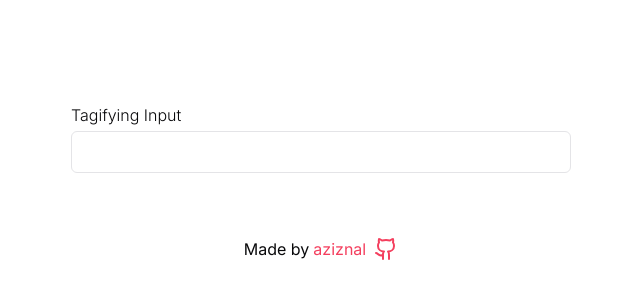
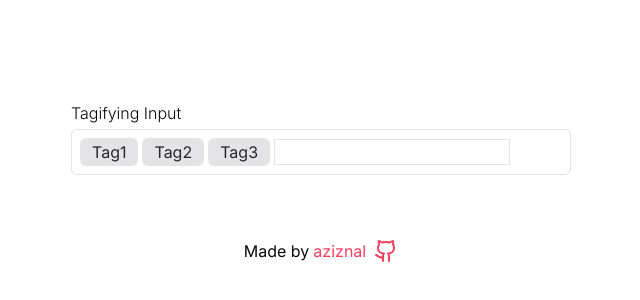
Before and after one commit to aziznal/tagifying-input, a Next.js app: page / in a window 1280 px wide. Shown: the part 218-518 px from the top of the page, without its empty margins (319-959 px from the left). Built offline with nearby package versions, Linux system fonts and the light colour scheme.

Commit message:
add navigation and deleting tags with backspace

```diff
--- a/app/page.tsx
+++ b/app/page.tsx
@@ -8,7 +8,9 @@ export default function Home() {
       <div className="flex flex-col justify-center w-full max-w-[500px] gap-1">
         <label className="font-light">Tagifying Input</label>
 
-        <TagifyingInput />
+        <TagifyingInput
+          initialValue={["Tag1", "Tag2", "Tag3"]}
+        />
       </div>
 
       <div className="text-center w-full mt-16 flex flex-wrap gap-1 items-center justify-center">
--- a/components/TagifyingInput/index.tsx
+++ b/components/TagifyingInput/index.tsx
@@ -2,7 +2,7 @@
 
 import { cn } from "@/lib/utils";
 import { LucideX } from "lucide-react";
-import { useRef, useState } from "react";
+import { Fragment, useEffect, useRef, useState } from "react";
 
 // TODO: make component optionally controllable (value, onValueChange)
 // TODO: move between tags with arrow keys (how to handle this on mobile?)
@@ -29,6 +29,9 @@ export const TagifyingInput = ({
   const [tags, setTags] = useState<string[]>(initialValue ?? []);
 
   const inputRef = useRef<HTMLInputElement>(null);
+  const [focusedTagIndex, setFocusedTagIndex] = useState<number>(
+    initialValue?.length ?? 0,
+  );
 
   const onRawInputChange = (value: string) => {
     if (value.length < 2) return;
@@ -36,10 +39,16 @@ export const TagifyingInput = ({
     if (value.at(-1) === (tagSeparator ?? DEFAULT_TAG_SEPARATOR)) {
       const newTagText = value.slice(0, value.length - 1);
 
-      setTags((tags) => [...tags, newTagText]);
+      setTags((tags) => tags.toSpliced(focusedTagIndex, 0, newTagText));
+
+      setFocusedTagIndex((i) => i + 1);
 
       if (inputRef.current) {
         inputRef.current.value = "";
+
+        setTimeout(() => {
+          inputRef.current?.focus();
+        }, 0);
       }
     }
   };
@@ -48,22 +57,83 @@ export const TagifyingInput = ({
     setTags((tags) => tags.toSpliced(tagIndex, 1));
   };
 
+  const removeLastTag = () => {
+    removeTagAtIndex(tags.length - 1);
+    setFocusedTagIndex((i) => Math.max(0, i - 1));
+  };
+
+  // cursor moves outside right edge of input
+  const moveToNextTag = () => {
+    if (focusedTagIndex >= tags.length) return;
+    setFocusedTagIndex((i) => Math.min(i + 1, tags.length - 1));
+  };
+
+  // cursor moves outside left edge of input
+  const moveToPrevTag = () => {
+    if (focusedTagIndex <= 0) return;
+    setFocusedTagIndex((i) => Math.max(0, i - 1));
+  };
+
+  // Cursor & Focus change
+  useEffect(() => {
+    if (!inputRef.current) return;
+
+    const handleCursorChange = (event: KeyboardEvent) => {
+      if (event.key === "ArrowRight") moveToNextTag();
+
+      if (event.key === "ArrowLeft") moveToPrevTag();
+
+      if (event.key === "Backspace") removeLastTag();
+
+      setTimeout(() => {
+        inputRef.current?.focus();
+      });
+    };
+
+    inputRef.current.addEventListener("keydown", handleCursorChange);
+
+    return () => {
+      inputRef.current?.removeEventListener("keydown", handleCursorChange);
+    };
+  }, [focusedTagIndex]);
+
+  const elements = {
+    tags: tags.map((tag, i) => (
+      <Tag key={i} text={tag} onRemoved={() => removeTagAtIndex(i)} />
+    )),
+    input: (
+      <input
+        className={cn("bg-transparent outline-none border")}
+        onChange={(event) => onRawInputChange(event.target.value)}
+        ref={inputRef}
+      />
+    ),
+  };
+
   return (
     <div
       className={cn(
-        "flex items-center gap-1 relative border p-2 rounded-md overflow-x-auto",
+        "flex items-center gap-1 relative border p-2 rounded-md overflow-x-auto focus-within:border-2",
         className,
       )}
     >
-      {tags.map((tag, i) => (
-        <Tag key={i} text={tag} onRemoved={() => removeTagAtIndex(i)} />
-      ))}
+      {/* input is only element */}
+      {elements.tags.length === 0 && elements.input}
 
-      <input
-        className="bg-transparent border-none outline-none grow"
-        onChange={(event) => onRawInputChange(event.target.value)}
-        ref={inputRef}
-      />
+      {elements.tags.map((tag, i) => {
+        return (
+          <Fragment key={i}>
+            {/* input is somewhere between tags */}
+            {focusedTagIndex === i && elements.input}
+            {tag}
+          </Fragment>
+        );
+      })}
+
+      {/* input is last element */}
+      {elements.tags.length !== 0 &&
+        elements.tags.length === focusedTagIndex &&
+        elements.input}
     </div>
   );
 };
```
